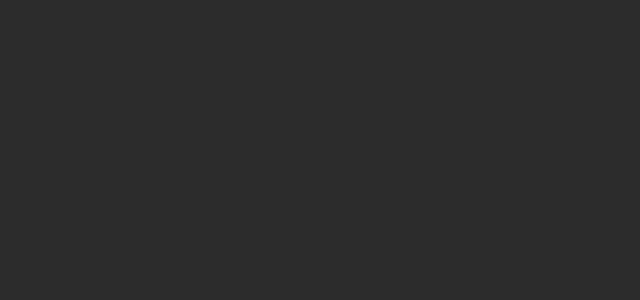
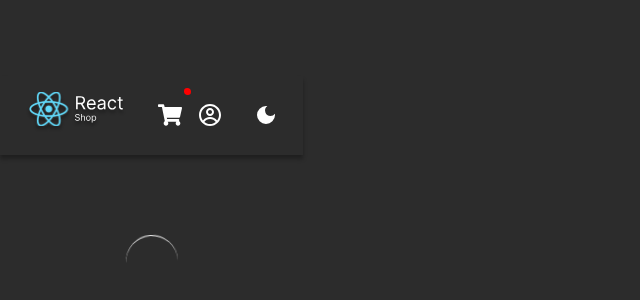
Before and after one commit to MatheusTrindade5201/react-shop, a React app: page /cart in a window 1280 px wide. Before the commit this address had no page. Shown: the part 218-518 px from the top of the page, without its empty margins (0-640 px from the left). Built offline with nearby package versions, Linux system fonts and the light colour scheme; the HTML template or start-up script is replaced by a standard one.

Commit message:
feat: creating a Cart page

```diff
--- a/src/AppRouter.jsx
+++ b/src/AppRouter.jsx
@@ -1,5 +1,6 @@
 import React from "react";
 import {  Route, Routes } from "react-router-dom";
+import CartPage from "./Pages/Cart";
 import Home from "./Pages/Home";
 import ProductPage from "./Pages/Product";
 
@@ -10,6 +11,7 @@
         <Routes>
             <Route element={<Home />} path='/' exact/>
             <Route element={<ProductPage />} path='/product/:id'/>
+            <Route element={<CartPage />} path='/cart'/>
         </Routes>
     )
 
--- a/src/Components/Header/index.jsx
+++ b/src/Components/Header/index.jsx
@@ -4,6 +4,7 @@
 import { CgProfile } from 'react-icons/cg'
 import { useContext } from 'react'
 import { MyContext } from '../../Context/MyContext'
+import { NavLink } from 'react-router-dom'
 
 
 
@@ -17,10 +18,10 @@
             <img src={logo} />
             </div>
             <div className='user'>
-                <div className='cart'>
+                <NavLink to={'/cart'} className='cart'>
                     <FaShoppingCart  className='icon'/>
                     <p>{cart > 0 ? cart : ''}</p>
-                </div>
+                </NavLink>
                 <CgProfile className='icon'/>
             </div>
             {props.themeSwitch}
--- /dev/null
+++ b/src/Pages/Cart/index.jsx
@@ -0,0 +1,32 @@
+import { useContext, useState } from "react";
+import { MdDarkMode, MdOutlineDarkMode } from "react-icons/md";
+import Header from "../../Components/Header";
+import { MyContext } from "../../Context/MyContext";
+import dark from "../../Styled/Themes/dark";
+import light from "../../Styled/Themes/light";
+import { Loading } from "../style";
+
+const CartPage = () => {
+
+    const [ toggle, setToggle] = useState('off');
+    const {theme, setTheme} = useContext(MyContext);
+
+    const switchToggle = () => {
+        setToggle(toggle === 'off' ? 'on' : 'off');
+        setTheme(theme === light ? dark : light)
+    }
+
+
+    return (
+        <div>
+            <Header
+            themeSwitch={toggle === 'off' ?  <MdDarkMode className="icon" onClick={switchToggle}/> :<MdOutlineDarkMode className="icon" onClick={switchToggle}/> }
+            />
+            <Loading>
+                <span></span>
+            </Loading>
+         </div>
+    )
+}
+
+export default CartPage
```
